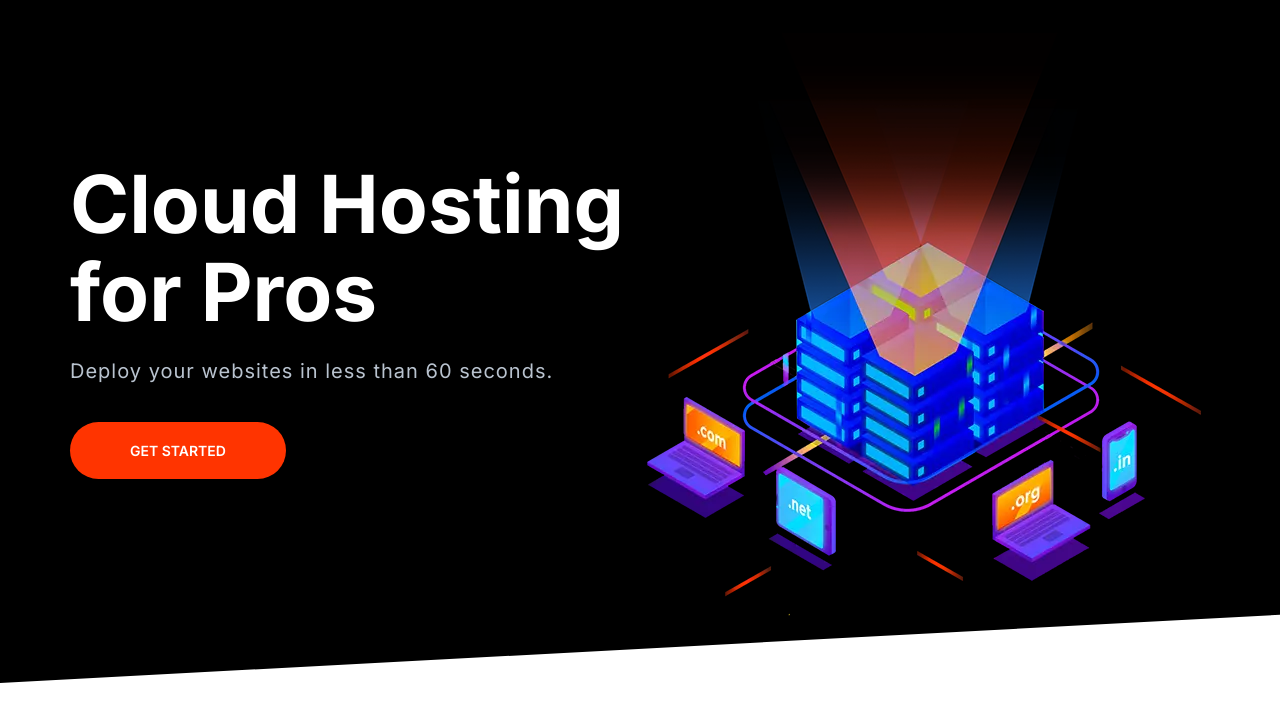
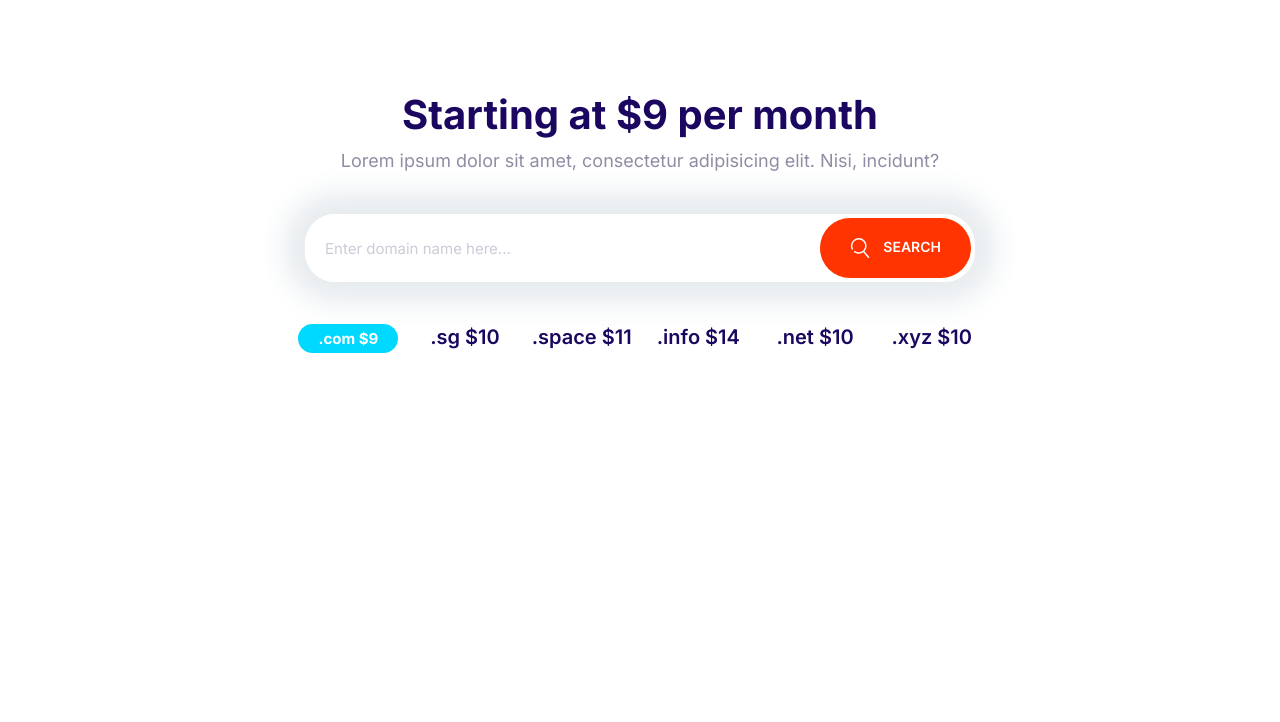
Before and after one commit to nhattytad/natify, a plain HTML site: page index.html in a window 1280 px wide. Drawn offline with Linux system fonts and the light colour scheme.

Commit message:
implement domain block

```diff
--- a/css/styles.css
+++ b/css/styles.css
@@ -175,10 +175,17 @@ a {
     font-size: 1.8rem;
     font-weight: 600;
     margin: 1rem 0;
+    outline: 0;
     padding: 2rem 3rem;
     text-align: center;
     text-transform: uppercase;
     white-space: nowrap;
+}
+.btn .icon {
+    width: 2rem;
+    height: 2rem;
+    margin-right: 1rem;
+    vertical-align: middle;
 }
 .btn--primary {
     background: var(--color-primary);
@@ -246,7 +253,7 @@ a {
 .input-group .input {
     border: 0;
     flex-grow: 1;
-    padding: 1.5rem 1rem;
+    padding: 1.5rem 2rem;
 }
 .input-group .btn {
     margin: 4px;
@@ -589,3 +596,26 @@ transform: translateY(5px);
         align-self: center;
     }
 }
+
+/* Domain block */
+.block-domain .input-group {
+    box-shadow: 0 0 30px 20px #e6ebee;
+    border: 0;
+    margin: 4rem auto;
+    max-width: 670px;
+}
+.block-domain__prices {
+    display: grid;
+    grid-template-columns: repeat(3,1fr);
+    grid-template-rows: repeat(2,6rem);
+    font-size: 2rem;
+    font-weight: 600;
+    justify-items: center;
+    max-width: 700px;
+    margin: 0 auto;
+}
+@media screen and (min-width: 768px) {
+.block-domain__prices {
+    grid-template-columns: repeat(auto-fit, minmax(10rem, 1fr));
+}
+}
--- a/index.html
+++ b/index.html
@@ -14,27 +14,35 @@
     <link rel="stylesheet" href="css/styles.css" />
   </head>
   <body>
-    <section class="block block--dark block--skewed--left hero">
-      <div class="container grid grid--1x2">
-        <header class="block__header hero__content">
-          <h1 class="block__heading">Cloud Hosting for Pros</h1>
-          <p class="hero__tagline">
-            Deploy your websites in less than 60 seconds.
-          </p>
-          <a href="" class="btn btn--accent btn--stretched">Get Started</a>
-        </header>
-        <picture>
-          <source
-            type="image/webp"
-            srcset="images/banner.webp 1x, images/banner@2x.webp 2x"
-          />
-          <source
-            type="image/png"
-            srcset="images/banner.png 1x, images/banner@2x.png 2x"
-          />
-          <img class="hero__image" src="images/banner.png" alt="" />
-        </picture>
+    <section class="block container block-domain">
+      <header class="block__header">
+        <h2>Starting at $9 per month</h2>
+        <p>
+          Lorem ipsum dolor sit amet, consectetur adipisicing elit. Nisi,
+          incidunt?
+        </p>
+      </header>
+      <div class="input-group">
+        <input
+          type="text"
+          class="input"
+          placeholder="Enter domain name here..."
+        />
+        <button class="btn btn--accent">
+          <svg class="icon icon--white">
+            <use xlink:href="images/sprite.svg#search"></use>
+          </svg>
+          Search
+        </button>
       </div>
+      <ul class="list block-domain__prices">
+        <li><span class="badge badge--secondary">.com $9</span></li>
+        <li>.sg $10</li>
+        <li>.space $11</li>
+        <li>.info $14</li>
+        <li>.net $10</li>
+        <li>.xyz $10</li>
+      </ul>
     </section>
     <script src="js/main.js"></script>
   </body>
```
Also changed, not shown: css/components/domain-block.html (added, +25 -0 lines), css/components/input-group.html (added, +4 -0 lines).
